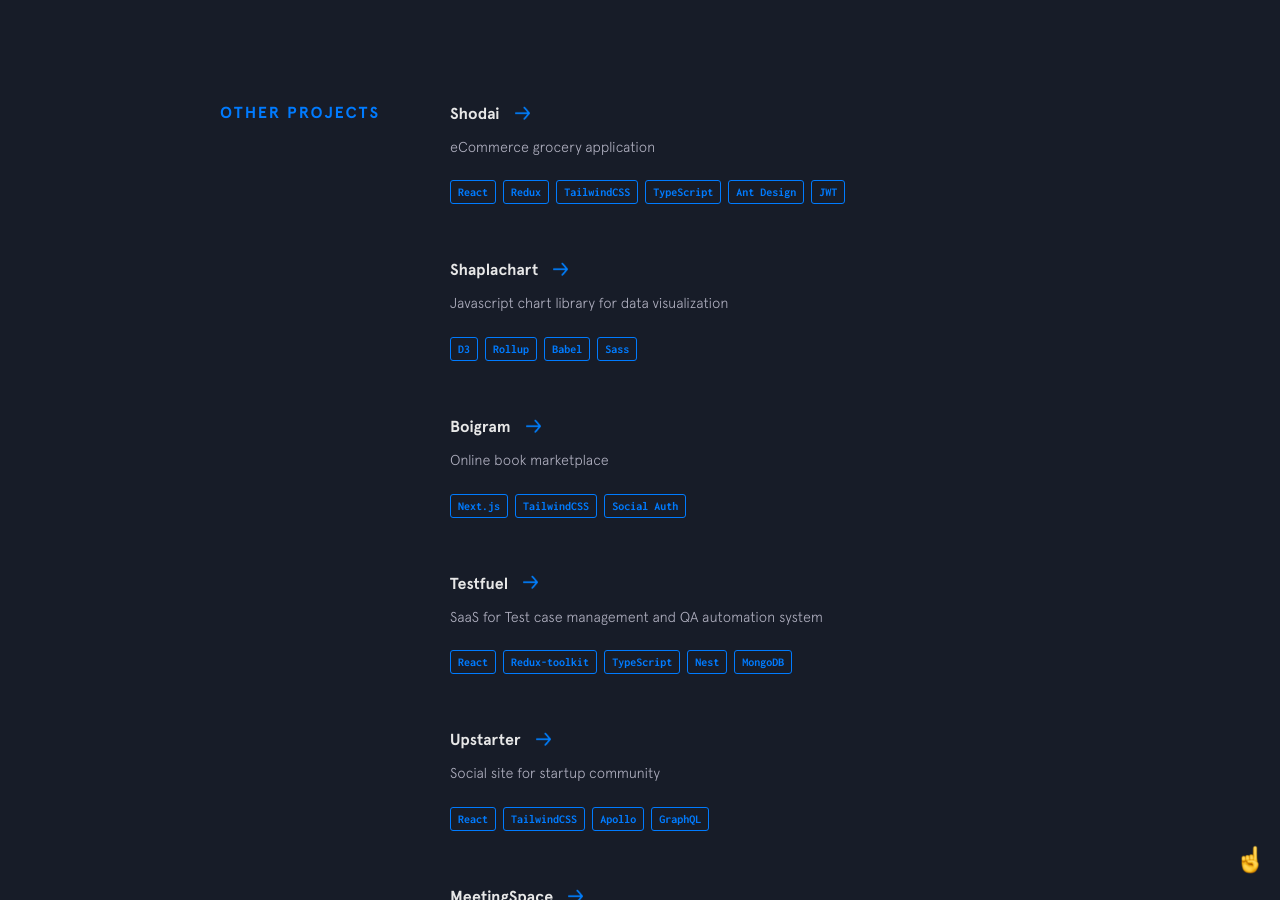
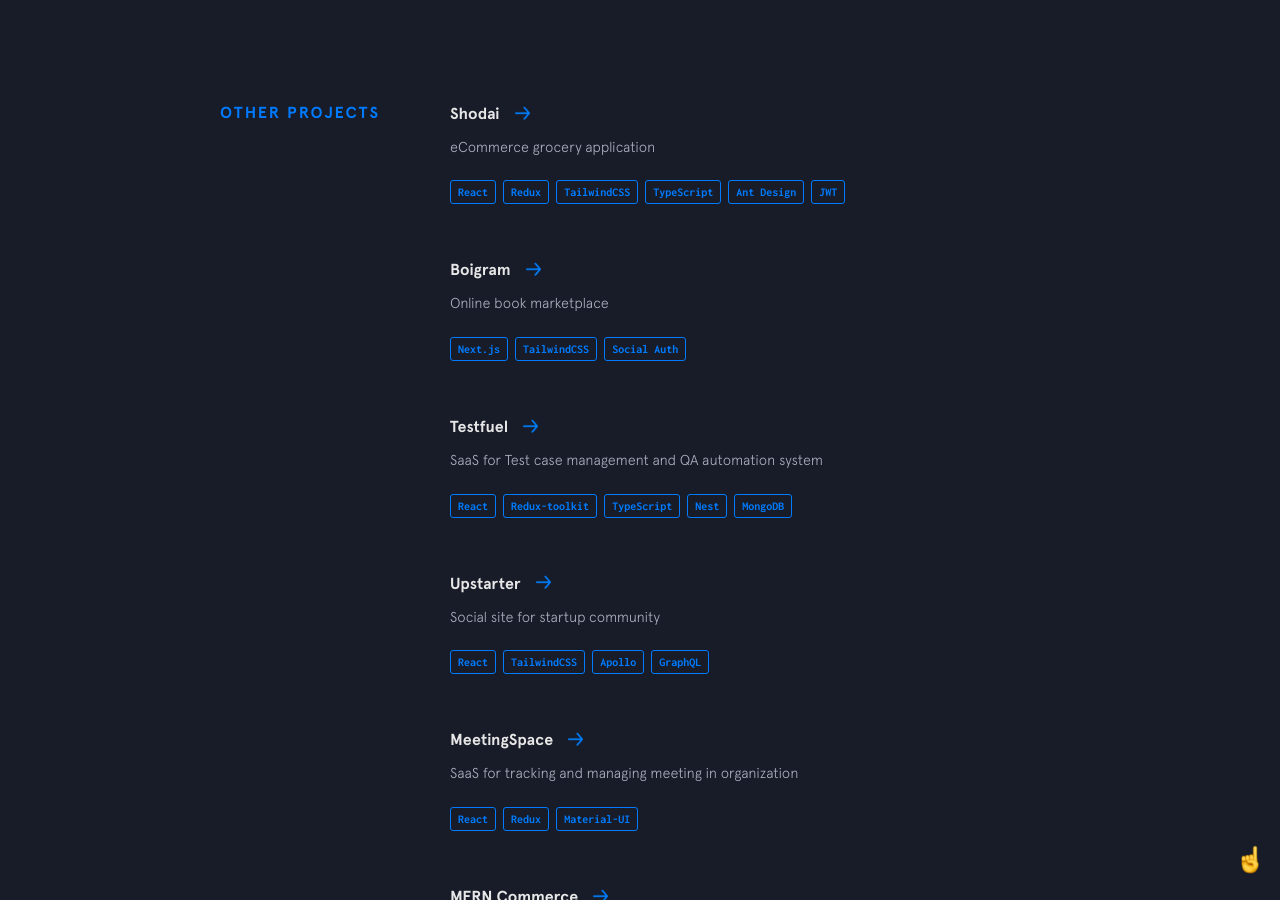
Before and after one commit to shahmedme/shakilahmmeed.github.io, a Jekyll site: the page built from index.html, in a window 1280 px wide and 900 px high, scrolled down 2643 px. Built offline with Jekyll 4.4.1, drawn with Linux system fonts in a browser that asks for light colours; nearby versions of some CDN libraries.

Commit message:
updated projects

```diff
--- a/_data/other-projects.yml
+++ b/_data/other-projects.yml
@@ -9,16 +9,6 @@
     - thing: TypeScript
     - thing: Ant Design
     - thing: JWT
-
-- name: Shaplachart
-  url: https://www.npmjs.com/package/shaplachart
-  code:
-  description: Javascript chart library for data visualization
-  used:
-    - thing: D3
-    - thing: Rollup
-    - thing: Babel
-    - thing: Sass
 
 - name: Boigram
   url: https://boigram.com/
```
